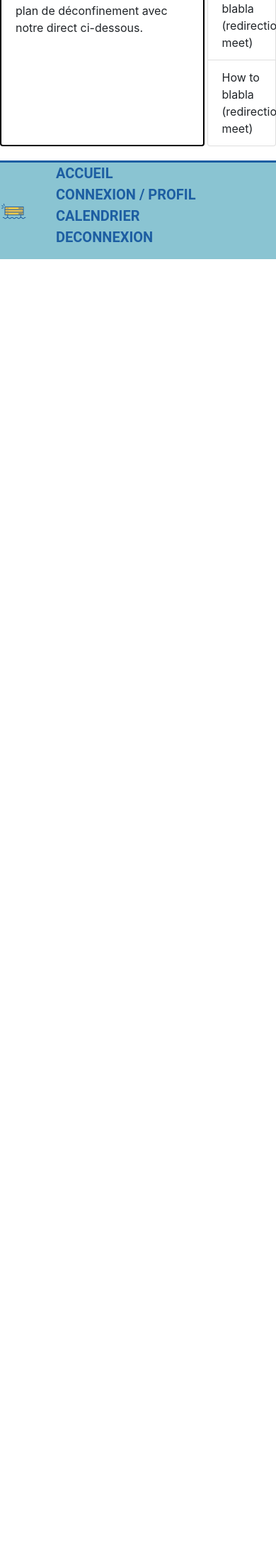
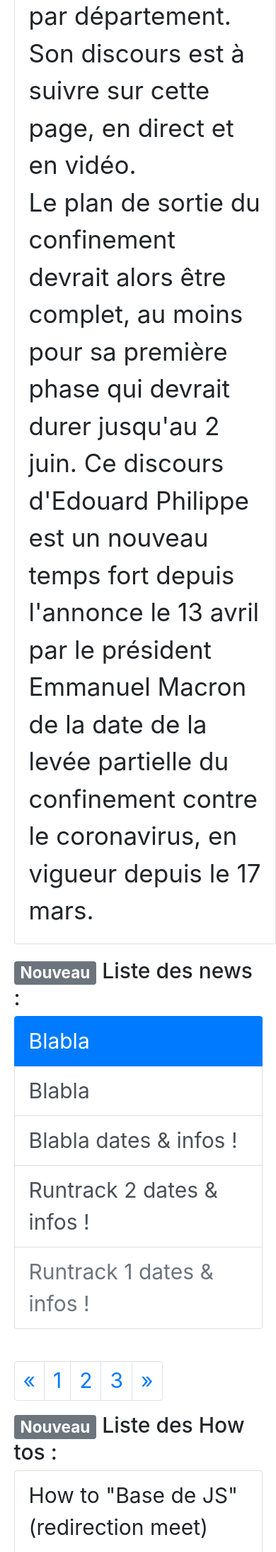
Before and after one commit to paul-le/runtrack4, a PHP site: page / in a window 390 px wide; the page is wider, and only the part inside the window is pictured. Shown: the part 2804-4990 px from the top of that part at 71% size. Before the commit the page ends 3169 px from the top of that part, so only its background shows below. Run offline with PHP 8.4, Linux system fonts and the light colour scheme.

Commit message:
Avancement responsive mobile de l'index , je peux opti le html mais la flemme.

```diff
--- a/jour04/index.php
+++ b/jour04/index.php
@@ -51,8 +51,11 @@
                     </div>
                 </div>
             </section>
+                <!-- MOBILE PART -->
+                <!-- MOBILE PART -->
+                <!-- MOBILE PART -->
             <section id="cards-top-mobile">
-                <div id="card-index-own-style" class="card" style="width: 35rem;">
+                <div id="card-index-own-style" class="card" style="width: 55rem;">
                     <img src="assets/toast2.jpg" class="card-img-top" alt="...">
                     <div class="card-body">
                         <p class="card-text">Vous en voulez au confinement , le travaille de groupe vous manque ? Ne vous en faites pas ! Ce site sera là pour avoir accés aux locos pour enfin retrouver vos collègues et travailler sérieusement ! (oui oui oui)</p>
@@ -60,29 +63,43 @@
                 </div>
                 <br>
                 <br>
-                <div id="card-index-own-style2" class="card" style="width: 35rem;">
+                <div id="card-index-own-style2" class="card" style="width: 55rem;">
                     <img src="assets/WorkingTogether.jpg" class="card-img-top" alt="...">
                     <div class="card-body">
                         <p class="card-text">Car oui , le travaille en groupe est important dans cette formation où l'entraide prône ! Travailler dans son coin est contre-productif !</p>
                     </div>
                 </div>
             </section>
+                <!-- MOBILE PART -->
+                <!-- MOBILE PART -->
+                <!-- MOBILE PART -->
             <section id="section-index-news">
                 <div id="card-index-own-style3" class="card" style="width: 65rem;">
                     <img src="assets/news.jpg" class="card-img-top" alt="...">
                     <div class="card-body">
                         <p class="card-text">Blabla : Le Premier ministre Edouard Philippe a rendez-vous à 16 heures, ce jeudi 7 mai, pour présenter depuis Matignon "la préparation de l'étape du 11 mai" concoctée par son gouvernement, ainsi que la carte du déconfinement par département. Son discours est à suivre sur cette page, en direct et en vidéo.<br>
-                        Le plan de sortie du confinement devrait alors être complet, au moins pour sa première phase qui devrait durer jusqu'au 2 juin. Ce discours d'Edouard Philippe est un nouveau temps fort depuis l'annonce le 13 avril par le président Emmanuel Macron de la date de la levée partielle du confinement contre le coronavirus, en vigueur depuis le 17 mars. <br>
-                        On sait d'ores et déjà que le Premier ministre a demandé aux préfets de respecter la volonté des maires qui ne souhaitent pas rouvrir les écoles la semaine prochaine. On sait aussi qu'il donnera plus de détails sur la prime de 200 euros accordée aux plus précaires. Découvrez tout ce qu'on sait déjà des mesures qui seront mises en place à partir de lundi via le sommaire et les dernières informations sur le plan de déconfinement avec notre direct ci-dessous.</p>
+                        Le plan de sortie du confinement devrait alors être complet, au moins pour sa première phase qui devrait durer jusqu'au 2 juin. Ce discours d'Edouard Philippe est un nouveau temps fort depuis l'annonce le 13 avril par le président Emmanuel Macron de la date de la levée partielle du confinement contre le coronavirus, en vigueur depuis le 17 mars. <br></p>
                     </div>
                 </div>
                 <div id="card-index-own-style4med" class="card" style="width: 40rem;">
                     <img src="assets/news.jpg" class="card-img-top" alt="...">
                     <div class="card-body">
                         <p class="card-text">Blabla : Le Premier ministre Edouard Philippe a rendez-vous à 16 heures, ce jeudi 7 mai, pour présenter depuis Matignon "la préparation de l'étape du 11 mai" concoctée par son gouvernement, ainsi que la carte du déconfinement par département. Son discours est à suivre sur cette page, en direct et en vidéo.<br>
-                        Le plan de sortie du confinement devrait alors être complet, au moins pour sa première phase qui devrait durer jusqu'au 2 juin. Ce discours d'Edouard Philippe est un nouveau temps fort depuis l'annonce le 13 avril par le président Emmanuel Macron de la date de la levée partielle du confinement contre le coronavirus, en vigueur depuis le 17 mars. <br>
-                        On sait d'ores et déjà que le Premier ministre a demandé aux préfets de respecter la volonté des maires qui ne souhaitent pas rouvrir les écoles la semaine prochaine. On sait aussi qu'il donnera plus de détails sur la prime de 200 euros accordée aux plus précaires. Découvrez tout ce qu'on sait déjà des mesures qui seront mises en place à partir de lundi via le sommaire et les dernières informations sur le plan de déconfinement avec notre direct ci-dessous.</p>
+                        Le plan de sortie du confinement devrait alors être complet, au moins pour sa première phase qui devrait durer jusqu'au 2 juin. Ce discours d'Edouard Philippe est un nouveau temps fort depuis l'annonce le 13 avril par le président Emmanuel Macron de la date de la levée partielle du confinement contre le coronavirus, en vigueur depuis le 17 mars. <br></p>
                     </div>
+                </div>
+                <!-- MOBILE PART -->
+                <!-- MOBILE PART -->
+                <!-- MOBILE PART -->
+                <div id="card-index-own-style-mobile" class="card" style="width: 55rem;">
+                    <img src="assets/news.jpg" class="card-img-top" alt="...">
+                    <div class="card-body">
+                        <p class="card-text">Blabla : Le Premier ministre Edouard Philippe a rendez-vous à 16 heures, ce jeudi 7 mai, pour présenter depuis Matignon "la préparation de l'étape du 11 mai" concoctée par son gouvernement, ainsi que la carte du déconfinement par département. Son discours est à suivre sur cette page, en direct et en vidéo.<br>
+                        Le plan de sortie du confinement devrait alors être complet, au moins pour sa première phase qui devrait durer jusqu'au 2 juin. Ce discours d'Edouard Philippe est un nouveau temps fort depuis l'annonce le 13 avril par le président Emmanuel Macron de la date de la levée partielle du confinement contre le coronavirus, en vigueur depuis le 17 mars. <br></p>
+                    </div>
+                <!-- MOBILE PART -->
+                <!-- MOBILE PART -->
+                <!-- MOBILE PART -->
                 </div>
                 <section id="section-news-menu-index">
                 <h6><span class="badge badge-secondary">Nouveau </span> Liste des news : </h6>
@@ -120,6 +137,49 @@
                     </ul>
                 </section>
             </section>
+                <!-- MOBILE PART -->
+                <!-- MOBILE PART -->
+                <!-- MOBILE PART -->
+            <section id="section-news-menu-index-mobile">
+                    <section id="section-news-menu-index-mobile-flex">
+                        <h6 id="h6-mobile"><span class="badge badge-secondary">Nouveau </span> Liste des news : </h6>
+                            <div id="news-menu-index" class="list-group">
+                                <a href="#" class="list-group-item list-group-item-action active">Blabla</a>
+                                <a href="#" class="list-group-item list-group-item-action">Blabla</a>
+                                <a href="#" class="list-group-item list-group-item-action">Blabla dates & infos !</a>
+                                <a href="#" class="list-group-item list-group-item-action">Runtrack 2 dates & infos !</a>
+                                <a href="#" class="list-group-item list-group-item-action disabled" tabindex="-1" aria-disabled="true">Runtrack 1 dates & infos !</a>
+                            </div><br>
+                            <nav aria-label="Page navigation example">
+                                <ul class="pagination">
+                                    <li class="page-item">
+                                    <a class="page-link" href="#" aria-label="Previous">
+                                    <span aria-hidden="true">&laquo;</span>
+                                    </a>
+                                    </li>
+                                    <li class="page-item"><a class="page-link" href="#">1</a></li>
+                                    <li class="page-item"><a class="page-link" href="#">2</a></li>
+                                    <li class="page-item"><a class="page-link" href="#">3</a></li>
+                                    <li class="page-item">
+                                    <a class="page-link" href="#" aria-label="Next">
+                                        <span aria-hidden="true">&raquo;</span>
+                                    </a>
+                                    </li>
+                                </ul>
+                            </nav>
+                            <h6 id="h6-mobile"><span class="badge badge-secondary">Nouveau </span> Liste des How tos : </h6>
+                            <ul id="news-menu-index2" class="list-group">
+                                <li class="list-group-item">How to "Base de JS" (redirection meet)</li>
+                                <li class="list-group-item">How to materialize (redirection meet)</li>
+                                <li class="list-group-item">How to bootstrap proprement (redirection meet)</li>
+                                <li class="list-group-item">How to blabla (redirection meet)</li>
+                                <li class="list-group-item">How to blabla (redirection meet)</li>
+                            </ul>
+                    </section>
+                </section>
+                <!-- MOBILE PART -->
+                <!-- MOBILE PART -->
+                <!-- MOBILE PART -->
         </main>
         <footer>
             <section id="footerBar">
--- a/jour04/styles/ownstylelarge.css
+++ b/jour04/styles/ownstylelarge.css
@@ -155,6 +155,14 @@ body{
     display: none;
 }
 
+#card-index-own-style-mobile{
+    display: none;
+}
+
+#section-news-menu-index-mobile{
+    display: none;
+}
+
 /****INDEX MAIN****/
 /****INDEX MAIN****/
 /****INDEX MAIN****/
--- a/jour04/styles/ownstylemedium.css
+++ b/jour04/styles/ownstylemedium.css
@@ -161,6 +161,14 @@ body{
     display: none;
 }
 
+#card-index-own-style-mobile{
+    display: none;
+}
+
+#section-news-menu-index-mobile{
+    display: none;
+}
+
 /****INDEX MAIN****/
 /****INDEX MAIN****/
 /****INDEX MAIN****/
--- a/jour04/styles/ownstylesmall.css
+++ b/jour04/styles/ownstylesmall.css
@@ -137,12 +137,39 @@ body{
     display: none;
 }
 
+#card-index-own-style3{
+    display: none;
+}
+
 #cards-top-mobile{
     display: flex;
     flex-direction: column;
     font-size: 35px;
     width: 90%;
-    margin-left: 4%;
+    margin-left: 5%;
+    margin-bottom: 5%;
+}
+
+#section-news-menu-index{
+    display: none;
+}
+
+#card-index-own-style-mobile{
+    font-size: 35px;
+    margin-left: 5%;
+    margin-bottom: 5%;
+}
+
+#section-news-menu-index-mobile-flex{
+    display: flex;
+    flex-direction: column;
+    width: 90%;
+    margin-left: 5%;
+    font-size: 30px;
+}
+
+#h6-mobile{
+    font-size: 30px;
 }
 
 /****INDEX MAIN****/
```
